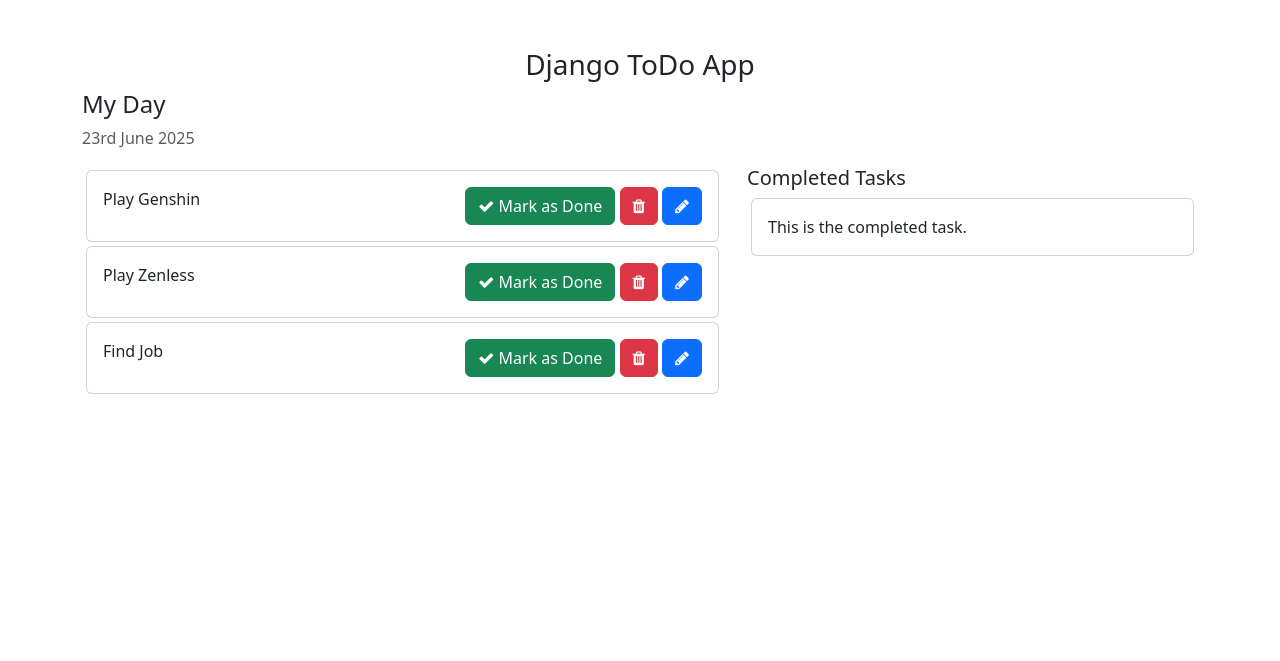
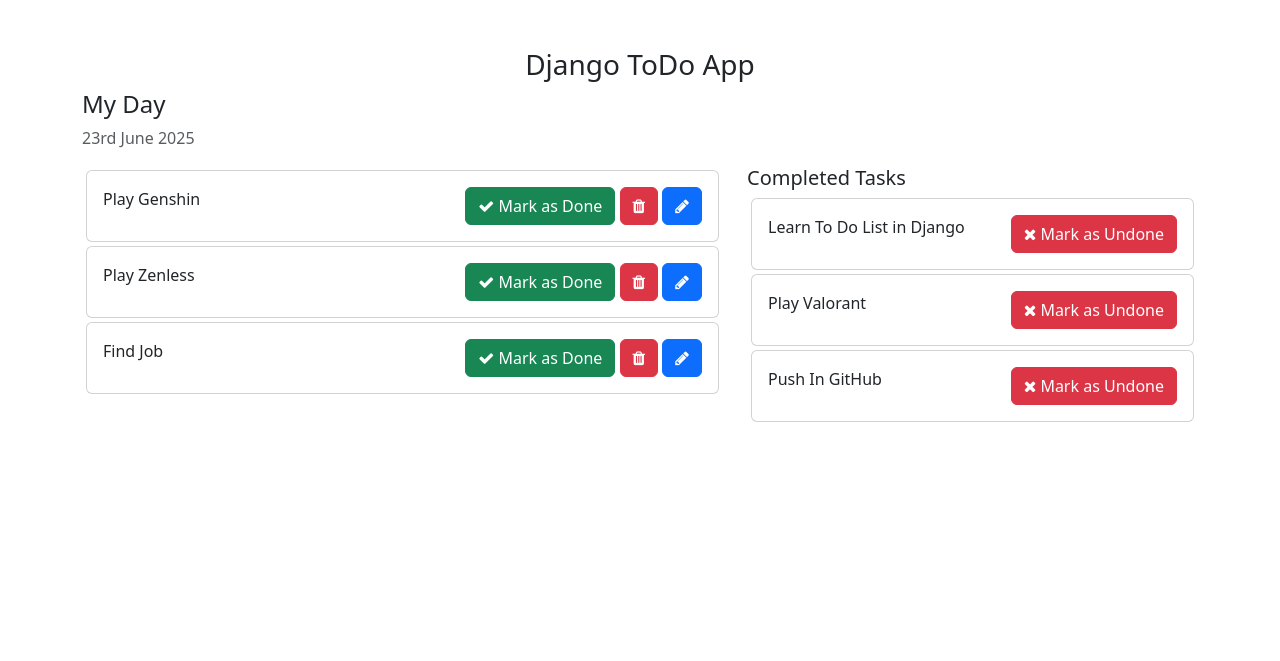
Before and after one commit to ayerfph/Learn-Django, a Django app: page / in a window 1280 px wide. Shown: the top 661 px of the page. Run offline with Django 5.2, Linux system fonts and the light colour scheme; data comes from the database, SQL or seed files in the repository; both versions use the stored data as it was after the commit.

Commit message:
Learning Django Ep-2: TODO List

```diff
--- a/templates/home.html
+++ b/templates/home.html
@@ -38,27 +38,40 @@
         <p class="text-muted">{% now "jS F Y" %}</p>
         <div class="col-md-7 col-lg-7" style="height: 450px; overflow: scroll">
           <!-- List of all the tasks for the day -->
-           {% for task in tasks %}
+          {% for task in tasks %}
           <div class="card m-1">
             <div class="card-body">
               {{ task.task }}
               <span style="position: relative; float: right">
-                <a class="btn btn-success"
+                <a
+                  href='{% url "mark_as_done" task.pk %}'
+                  class="btn btn-success"
                   ><i class="fa fa-check"></i> Mark as Done</a
                 >
-                <a class="btn btn-danger"><i class="fa fa-trash"></i></a>
-                <a class="btn btn-primary"><i class="fa fa-pencil"></i></a>
+                <a href='{% url "delete_task" task.pk %}' class="btn btn-danger"><i class="fa fa-trash"></i></a>
+                <a href='{% url "edit_task" task.pk %}' class="btn btn-primary"><i class="fa fa-pencil"></i></a>
               </span>
             </div>
           </div>
-            {% endfor %}
+          {% endfor %}
         </div>
         <div class="col-md-5 col-lg-5">
           <h5>Completed Tasks</h5>
           <!-- List of all the tasks that have completed -->
+          {% for task in completed_tasks %}
           <div class="card m-1">
-            <div class="card-body">This is the completed task.</div>
+            <div class="card-body">
+              {{ task.task }}
+              <span style="position: relative; float: right">
+                <a
+                  href='{% url "mark_as_undone" task.pk %}'
+                  class="btn btn-danger"
+                  ><i class="fa fa-times"></i> Mark as Undone</a
+                >
+              </span>
+            </div>
           </div>
+          {% endfor %}
         </div>
       </div>
       <div class="row">
@@ -77,7 +90,11 @@
                   placeholder="Add a task"
                   name="task"
                 />
-                <button type="submit" class="btn btn-primary" style="width: 200px">
+                <button
+                  type="submit"
+                  class="btn btn-primary"
+                  style="width: 200px"
+                >
                   <i class="fa fa-plus"></i> Add
                 </button>
               </span>
--- a/todo/urls.py
+++ b/todo/urls.py
@@ -2,5 +2,21 @@ from django.urls import path
 from . import views
 
 urlpatterns = [
+
+    # Add Task Feature
     path('addTask/', views.addTask, name='addTask'),
+
+    # Mark as Done Feature
+    path('mark_as_done/<int:pk>/', views.mark_as_done, name='mark_as_done'),
+
+    # Mark as Undone Feature
+    path('mark_as_undone/<int:pk>/', views.mark_as_undone, name='mark_as_undone'),
+
+    # Edit Feature
+    path('edit_task/<int:pk>/', views.edit_task, name='edit_task'),
+
+    # Delete Feature
+    path('delete_task/<int:pk>/', views.delete_task, name='delete_task'),
+
+
 ]
--- a/todo_main/views.py
+++ b/todo_main/views.py
@@ -4,7 +4,11 @@ from todo.models import Task
 def home(request):
     tasks = Task.objects.filter(is_completed=False).order_by('updated_at')
     #print(tasks)
+
+    completed_tasks = Task.objects.filter(is_completed=True).order_by('updated_at')
+    #print(completed_tasks)
     context = {
-        'tasks': tasks
+        'tasks': tasks,
+        'completed_tasks': completed_tasks
     }
     return render(request, 'home.html', context)
```
Also changed, not shown: templates/edit_task.html (added, +29 -0 lines), todo/views.py (+35 -1 lines), db.sqlite3.
